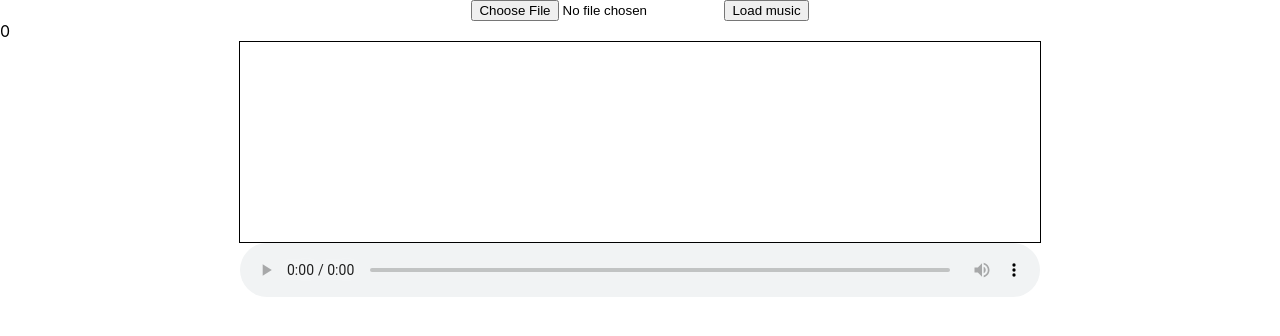
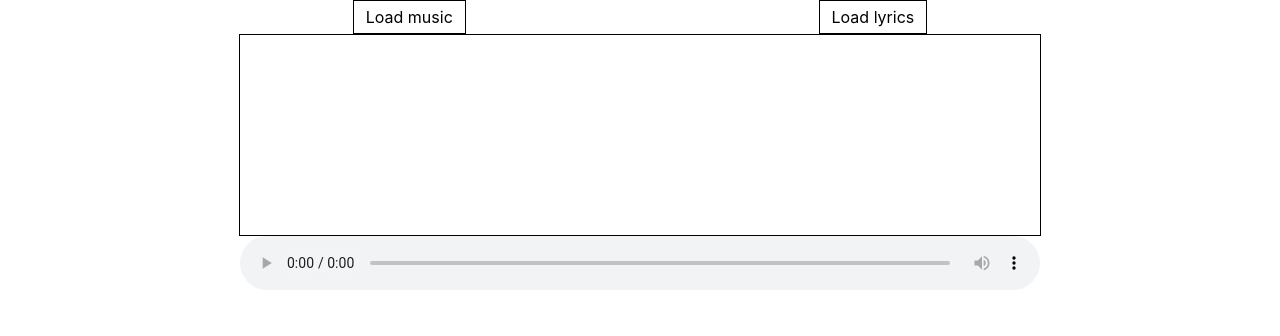
Before and after one commit to dtran003/LyricsMusic, a React (Create React App) app: page / in a window 1280 px wide. Shown: the top 336 px of the page. Built offline with nearby package versions, Linux system fonts and the light colour scheme.

Commit message:
load buttons

```diff
--- a/src/App.js
+++ b/src/App.js
@@ -17,13 +17,13 @@ function LyricsField(props){
       props.setTime(props.time);
       }
     }
-    >{props.time}:
+    >{props.time}: {props.text}
     </span>
-    {props.text}<br></br>
+    <br></br>
     <input type="text"
           ref={inputField}
           value={text}
-          width = "600px"
+          style={{width:"500px"}}
           onChange={(e)=>{
             e.preventDefault();
             setText(e.target.value)
@@ -62,7 +62,7 @@ function TimeStampList(props){
       setTime={props.setTime}
     />)}
 
-  </div>
+  </div><br></br>
   <div>
   <input type="number" value={newTime} ref={add} onChange={(e)=>{e.preventDefault(); setNewTime(e.target.value)}}></input>
   <button onClick={(e)=>{e.preventDefault(); props.addLyrics(newTime); setNewTime(0)}}>Add timestamp</button>
@@ -118,10 +118,9 @@ function App() {
     }
     reader.readAsText(lyricsFile.current.files[0]);
   }
-  if (fileURL){
-    lyricsFileInput=<div className="container"><input type="file" accept="text/*"ref={lyricsFile}></input>
-    <button onClick={lyricsSubmit}>Load lyrics</button></div>
-  }
+
+
+
 
   const getTime=(e)=>{
     e.preventDefault();
@@ -130,7 +129,7 @@ function App() {
     }
     let i=0;
     let bufferTime2=0;
-    while (musicStream.current.currentTime>Object.keys(lyrics)[i]){
+    while (musicStream.current.currentTime>=Object.keys(lyrics)[i]){
       bufferTime2=Object.keys(lyrics)[i];
       i=i+1;
     }
@@ -147,16 +146,16 @@ function App() {
     timestamp=<TimeStampList check={time2} lyrics={lyrics} setTime={skipTime} editLyrics={editLyrics} addLyrics={addLyrics}/>
   }
 
-
+  lyricsFileInput=<div className="container">
+  <label><input style={{display:"none"}}type="file" accept="text/*"ref={lyricsFile} onChange={lyricsSubmit}></input>Load lyrics</label>
+  </div>
   return(<div>
-    <div className="container" style={{flexDirection:"row"}}>
+    <div className="container" style={{flexDirection:"row", justifyContent:"space-evenly"}}>
       <div className="container">
-        <input type="file" accept="audio/*" ref={musicFile}></input>
-        <button onClick={fileSubmit}>Load music</button>
+        <label><input style={{display:"none"}}type="file" accept="audio/*" ref={musicFile} onChange={fileSubmit}></input>Load music</label>
       </div>
-    {lyricsFileInput}
+      {lyricsFileInput}
     </div>
-    <div>{time2}</div>
 
     <div className='container'>{timestamp}</div>
     <div className="container"><audio src={fileURL} controls ref={musicStream} onTimeUpdate={getTime} style={{"width":"800px"}}></audio></div>
--- a/src/index.css
+++ b/src/index.css
@@ -16,3 +16,8 @@ code {
   display: flex;
   justify-content: center;
 }
+label{
+  border: 1px solid black;
+    display: inline-block;
+    padding: 6px 12px;
+}
```
